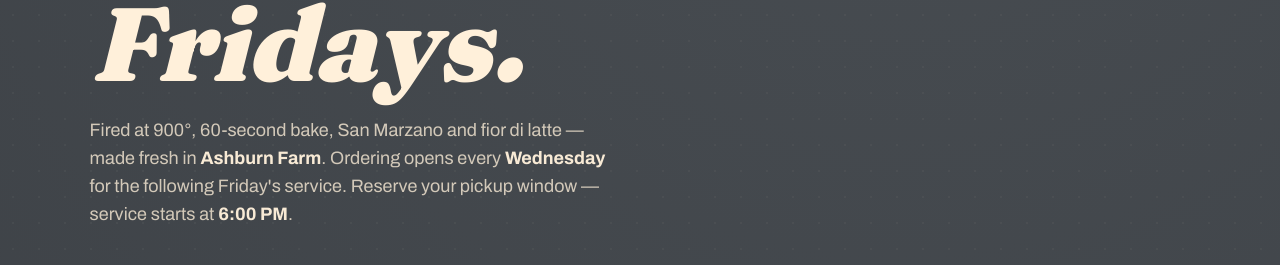
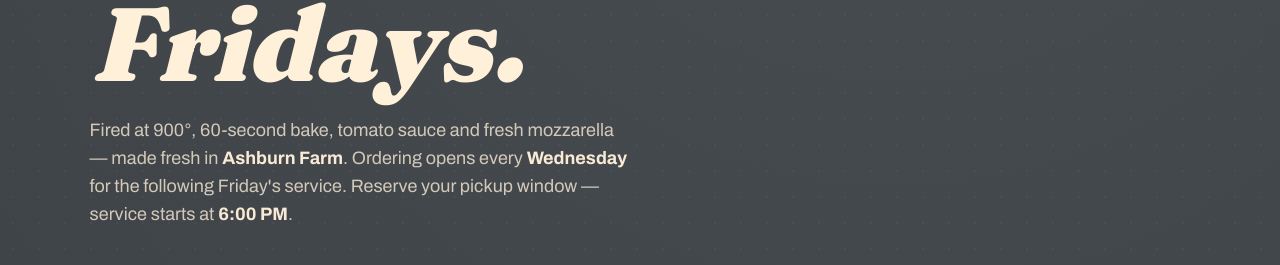
Before and after one commit to jaredlatimer/amorimuori, a Next.js app: page / in a window 1280 px wide. Shown: the part 492-757 px from the top of the page. Built offline with nearby package versions, Linux system fonts and the light colour scheme; no server answers; the database is empty.

Commit message:
Update hero copy: San Marzano/fior di latte → tomato sauce/fresh mozzarella
Co-Authored-By: Claude Sonnet 4.6 <noreply@anthropic.com>

```diff
--- a/src/app/page.tsx
+++ b/src/app/page.tsx
@@ -151,7 +151,7 @@ export default async function Home() {
             animationDelay: ".12s",
           }}
         >
-          Fired at 900°, 60-second bake, San Marzano and fior di latte — made
+          Fired at 900°, 60-second bake, tomato sauce and fresh mozzarella — made
           fresh in <strong style={{ color: "#F8EAD5" }}>Ashburn Farm</strong>.
           Ordering opens every{" "}
           <strong style={{ color: "#F8EAD5" }}>Wednesday</strong> for the
```
